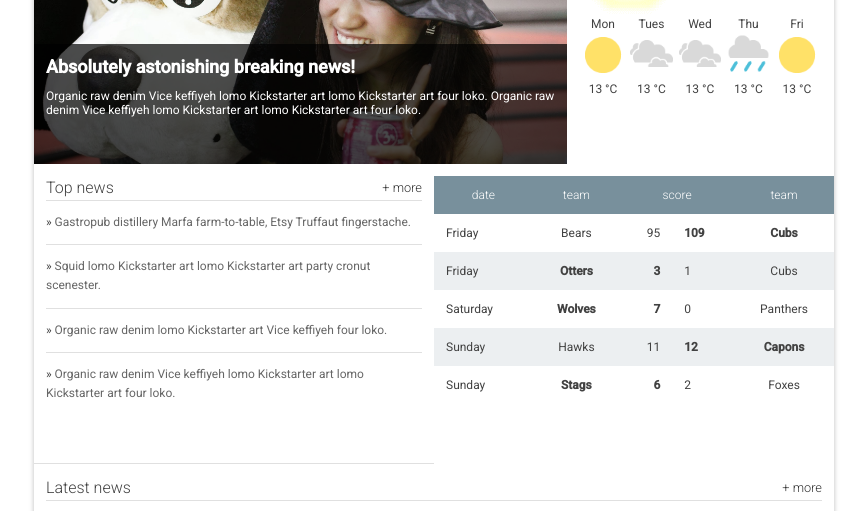
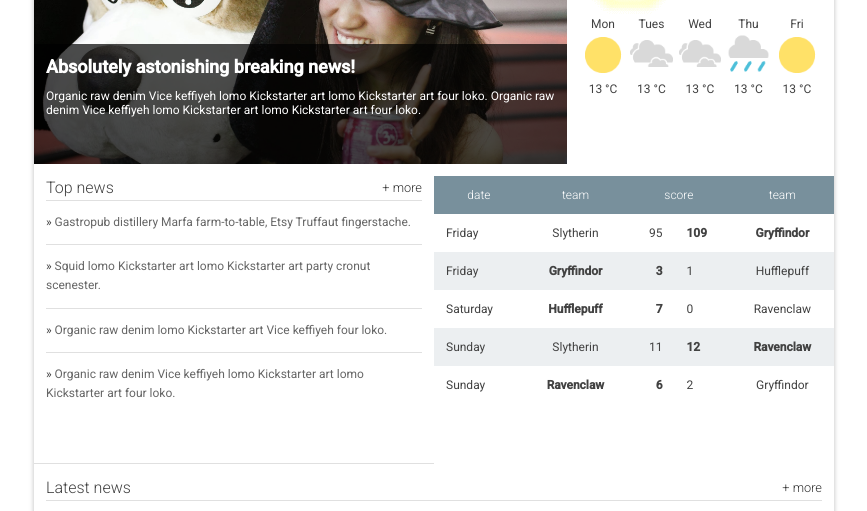
Before and after one commit to AurelieBayre/MWS-nanodegree, a plain HTML site: page 2-4-11/Start/index.html in a window 1280 px wide. Shown: the part 289-800 px from the top of the page, without its empty margins (206-1073 px from the left). Drawn offline with Linux system fonts and the light colour scheme.

Commit message:
ls derniers changements

```diff
--- a/2-4-11/Start/index.html
+++ b/2-4-11/Start/index.html
@@ -65,45 +65,45 @@
               <tr>
                 <th>date</th>
                 <th>team</th>
-                <th colspan="2">score</th>
+                <th colspan="2" class="score_points">score</th>
                 <th>team</th>
               </tr>
             </thead>
             <tbody>
               <tr>
                 <td>Friday</td>
-                <td>Bears</td>
-                <td>95</td>
-                <td class="winner">109</td>
-                <td class="winner">Cubs</td>
+                <td>Slytherin</td>
+                <td class="score_points">95</td>
+                <td class="winner score_points">109</td>
+                <td class="winner">Gryffindor</td>
               </tr>
               <tr>
                 <td>Friday</td>
-                <td class="winner">Otters</td>
-                <td class="winner">3</td>
-                <td>1</td>
-                <td>Cubs</td>
+                <td class="winner">Gryffindor</td>
+                <td class="winner score_points">3</td>
+                <td class="score_points">1</td>
+                <td>Hufflepuff</td>
               </tr>
               <tr>
                 <td>Saturday</td>
-                <td class="winner">Wolves</td>
-                <td class="winner">7</td>
-                <td>0</td>
-                <td>Panthers</td>
+                <td class="winner">Hufflepuff</td>
+                <td class="winner score_points">7</td>
+                <td class="score_points">0</td>
+                <td>Ravenclaw</td>
               </tr>
               <tr>
                 <td>Sunday</td>
-                <td>Hawks</td>
-                <td>11</td>
-                <td class="winner">12</td>
-                <td class="winner">Capons</td>
+                <td>Slytherin</td>
+                <td class="score_points">11</td>
+                <td class="winner score_points">12</td>
+                <td class="winner">Ravenclaw</td>
               </tr>
               <tr>
                 <td>Sunday</td>
-                <td class="winner">Stags</td>
-                <td class="winner">6</td>
-                <td>2</td>
-                <td>Foxes</td>
+                <td class="winner">Ravenclaw</td>
+                <td class="winner score_points">6</td>
+                <td class="score_points">2</td>
+                <td>Gryffindor</td>
               </tr>
 
             </tbody>
--- a/2-4-11/Start/main.css
+++ b/2-4-11/Start/main.css
@@ -413,6 +413,9 @@ footer a {
     color: orange;
     background-color: chartreuse;
   }
+  .score_points {
+    display: none;
+  }
 }
 
 @media screen and (min-width: 450px){
@@ -426,7 +429,7 @@ footer a {
 }
 
 .weather {
-  width: 20%;
+  width: 30%;
   order: 3;
 }
 
@@ -435,7 +438,7 @@ footer a {
   order: 1;
 }
 .scores {
-  width: 80%;
+  width: 70%;
   order: 2;
 }
 .recent-news {
@@ -443,7 +446,15 @@ footer a {
 }
 }
 
-/*TODO: add a breakppoint for tablets*/
+@media screen and (min-width: 720px){
+  .snippet p {
+    overflow: hidden; /* https://stackoverflow.com/a/19718587/8775420 */
+    width: 80%;
+    margin-left: auto;
+    margin-right: auto;
+  }
+
+}
 
 @media screen and (min-width: 800px) {
   nav {
```
